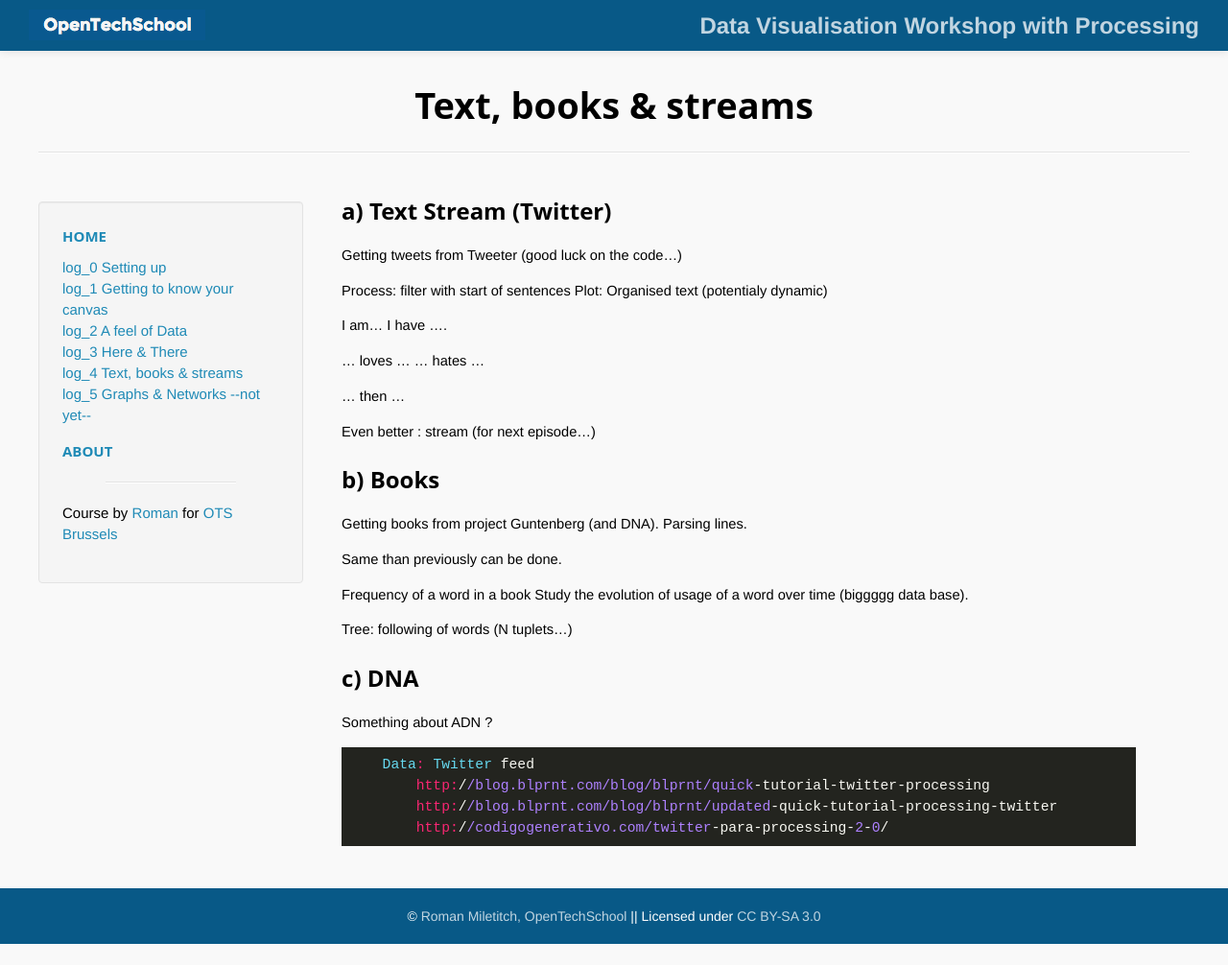
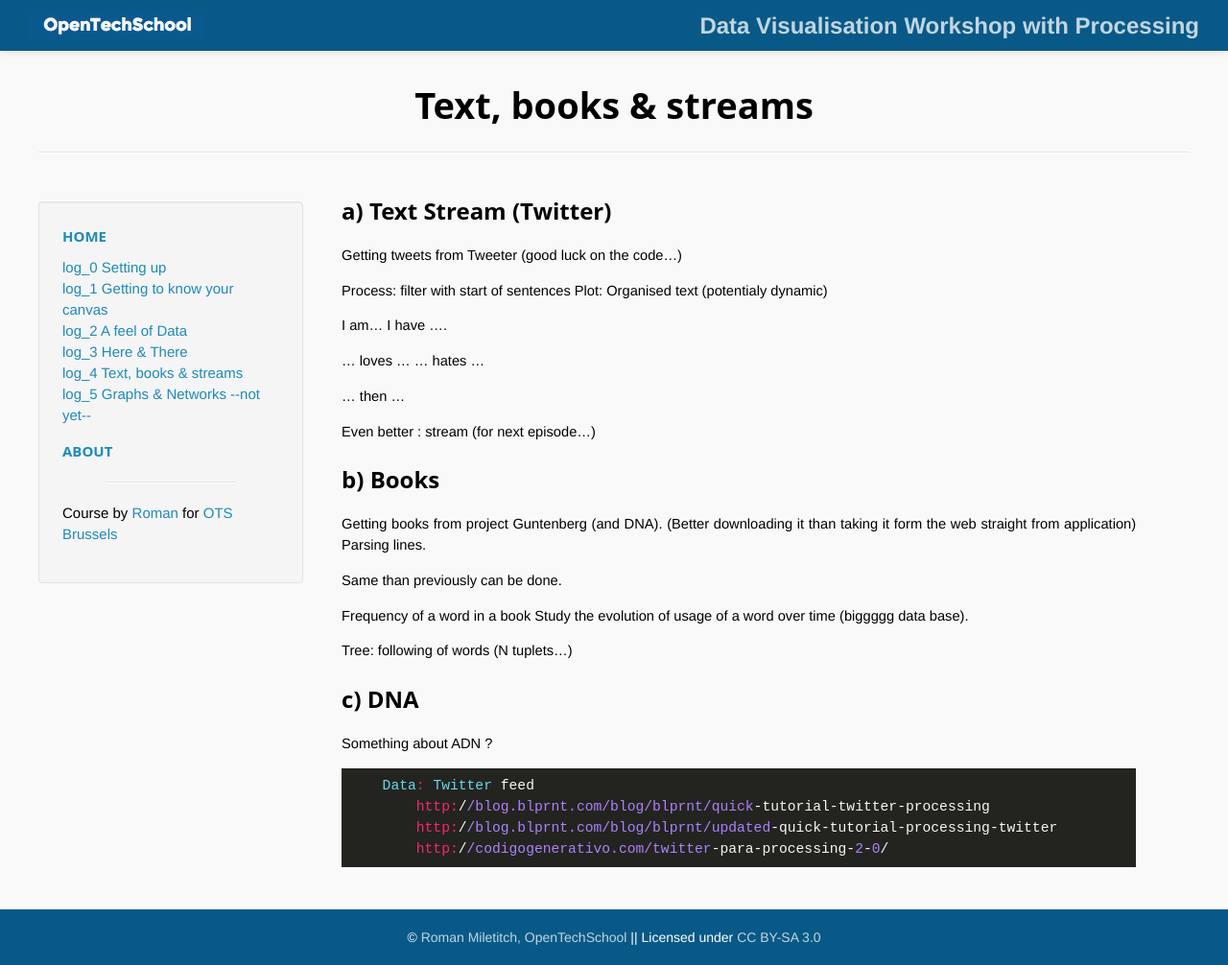
Before and after one commit to OpenTechSchool-Brussels/data-visualisation-with-processing, a Jekyll site: the page built from Text-books-and-streams.markdown, in a window 1280 px wide. Shown: the whole page at 96% size. Built offline with Jekyll 4.4.1, drawn with Linux system fonts in a browser that asks for light colours; Markdown is read by kramdown in place of the engine named in the settings; before the commit the page ends 984 px from its top, so only the background shows below that.

Commit message:
Update Text-books-and-streams.markdown

```diff
--- a/Text-books-and-streams.markdown
+++ b/Text-books-and-streams.markdown
@@ -25,7 +25,7 @@ I have ....
 Even better : stream (for next episode...)
 
 ## b) Books
- Getting books from project Guntenberg (and DNA).
+ Getting books from project Guntenberg (and DNA). (Better downloading it than taking it form the web straight from application)
  Parsing lines.
 
  Same than previously can be done.
```
